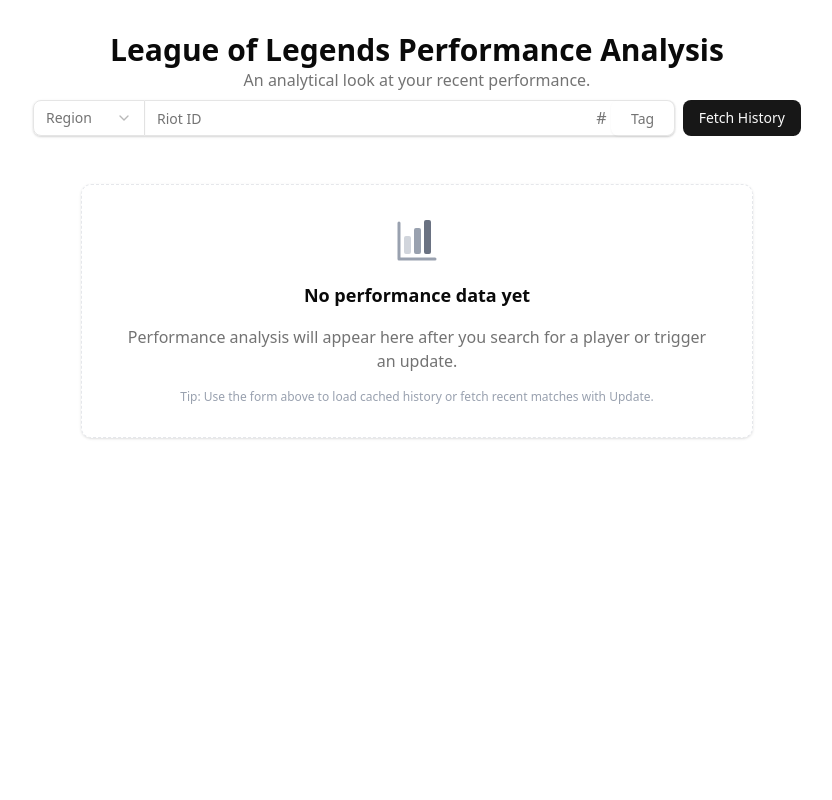
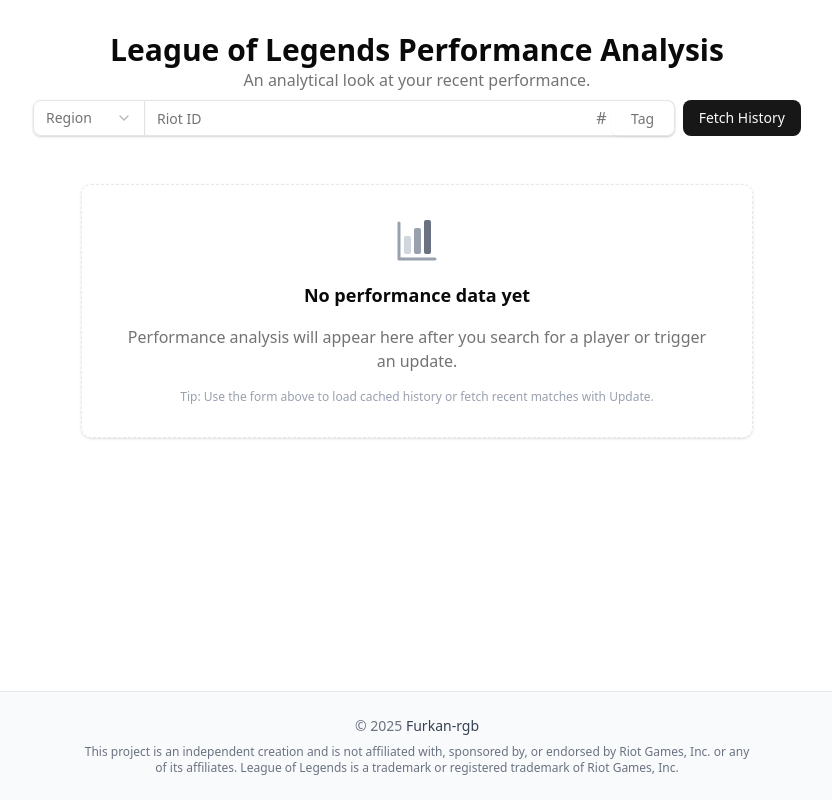
Before and after one commit to Furkan-rgb/loltimeanalysis, a React (Vite) app in the folder frontend/: page / in a window 1280 px wide. Shown: the whole page, without its empty margins (223-1055 px from the left). Built offline with nearby package versions, Linux system fonts and the light colour scheme; no server answers.

Commit message:
feat: Add footer component and ensure full-height layout for proper footer positioning

```diff
--- a/frontend/src/App.tsx
+++ b/frontend/src/App.tsx
@@ -4,6 +4,7 @@
 import Dashboard from "@/components/analysis/Dashboard";
 import { Toaster, toast } from "sonner";
 import type { FormData, MatchHistoryResponse, State, Action } from "@/types";
+import { Footer } from "./components/Footer";
 
 // The initial state of our application
 const initialState: State = {
@@ -248,6 +249,8 @@
   return (
     <>
       <Toaster position="top-right" duration={3000} />
+      {/* Make the app a full-height flex column so the footer can stick to the bottom */}
+      <div className="min-h-screen flex flex-col">
         <header>
           <div className="container mx-auto p-4 pt-8">
             <div className="mx-auto max-w-3xl">
@@ -277,7 +280,7 @@
             </div>
           </div>
         </header>
-      <main>
+        <main className="flex-1">
           {matchHistory ? (
             <Dashboard data={matchHistory} />
           ) : (
@@ -336,14 +339,16 @@
                   </p>
 
                   <p className="text-xs text-gray-400">
-                  Tip: Use the form above to load cached history or fetch recent
-                  matches with Update.
+                    Tip: Use the form above to load cached history or fetch
+                    recent matches with Update.
                   </p>
                 </div>
               </div>
             </div>
           )}
         </main>
+        <Footer />
+      </div>
     </>
   );
 }
--- /dev/null
+++ b/frontend/src/components/Footer.tsx
@@ -0,0 +1,27 @@
+export function Footer() {
+  const currentYear = new Date().getFullYear();
+
+  return (
+    <footer className="bg-gray-50 border-t border-gray-200 mt-12">
+      <div className="container mx-auto py-6 px-4 text-center text-gray-500">
+        <p className="text-sm">
+          &copy; {currentYear}{" "}
+          <a
+            href="https://github.com/Furkan-rgb" // <-- TODO: Add link here
+            target="_blank"
+            rel="noopener noreferrer"
+            className="font-medium text-gray-700 hover:text-blue-600 transition-colors"
+          >
+            Furkan-rgb
+          </a>
+        </p>
+        <p className="text-xs mt-2 max-w-2xl mx-auto">
+          This project is an independent creation and is not affiliated with,
+          sponsored by, or endorsed by Riot Games, Inc. or any of its
+          affiliates. League of Legends is a trademark or registered trademark
+          of Riot Games, Inc.
+        </p>
+      </div>
+    </footer>
+  );
+}
--- a/frontend/src/index.css
+++ b/frontend/src/index.css
@@ -118,3 +118,15 @@
     @apply bg-background text-foreground;
   }
 }
+
+/* Ensure the page and root container fill the viewport so footer can be pinned to bottom */
+html,
+body,
+#root {
+  height: 100%;
+}
+
+/* Prefer the app container to be full-height when using flex layouts */
+.app-root {
+  min-height: 100%;
+}
```
Lines whose indentation alone changed are shown as unchanged.
